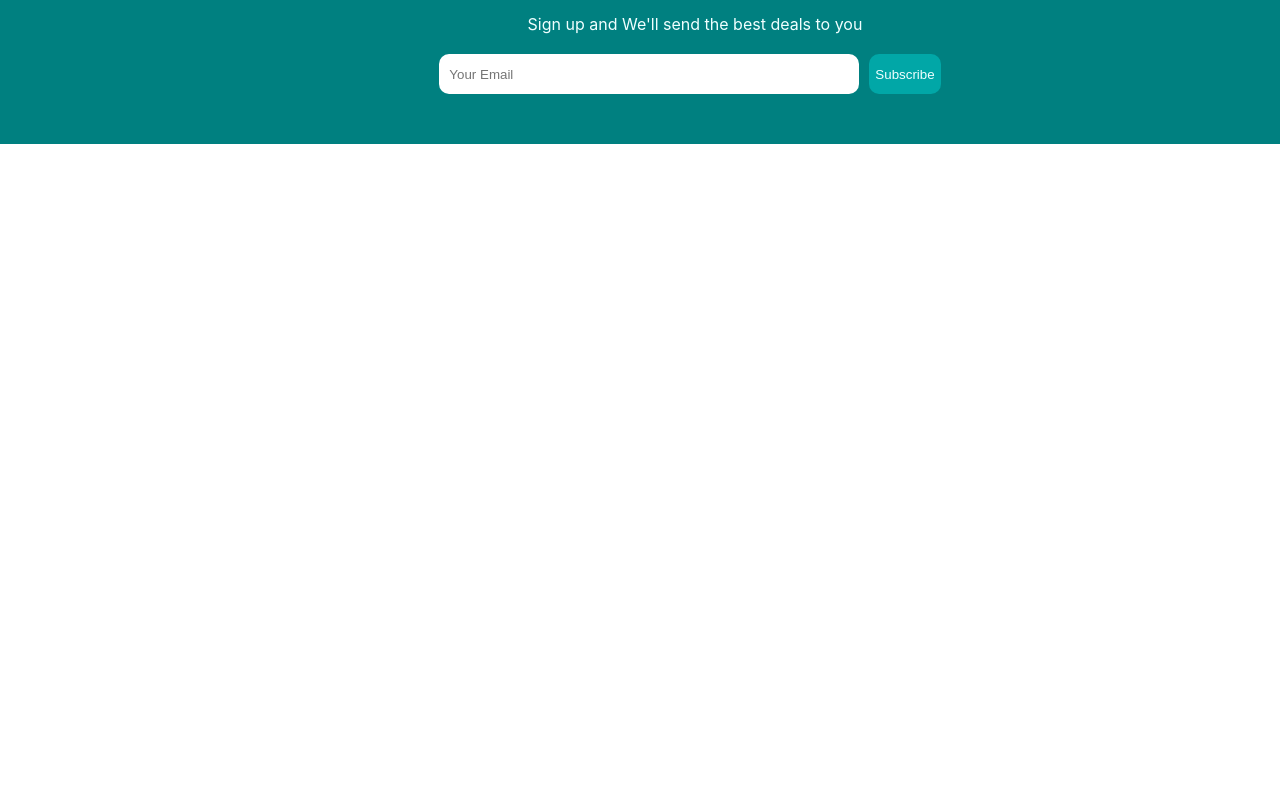
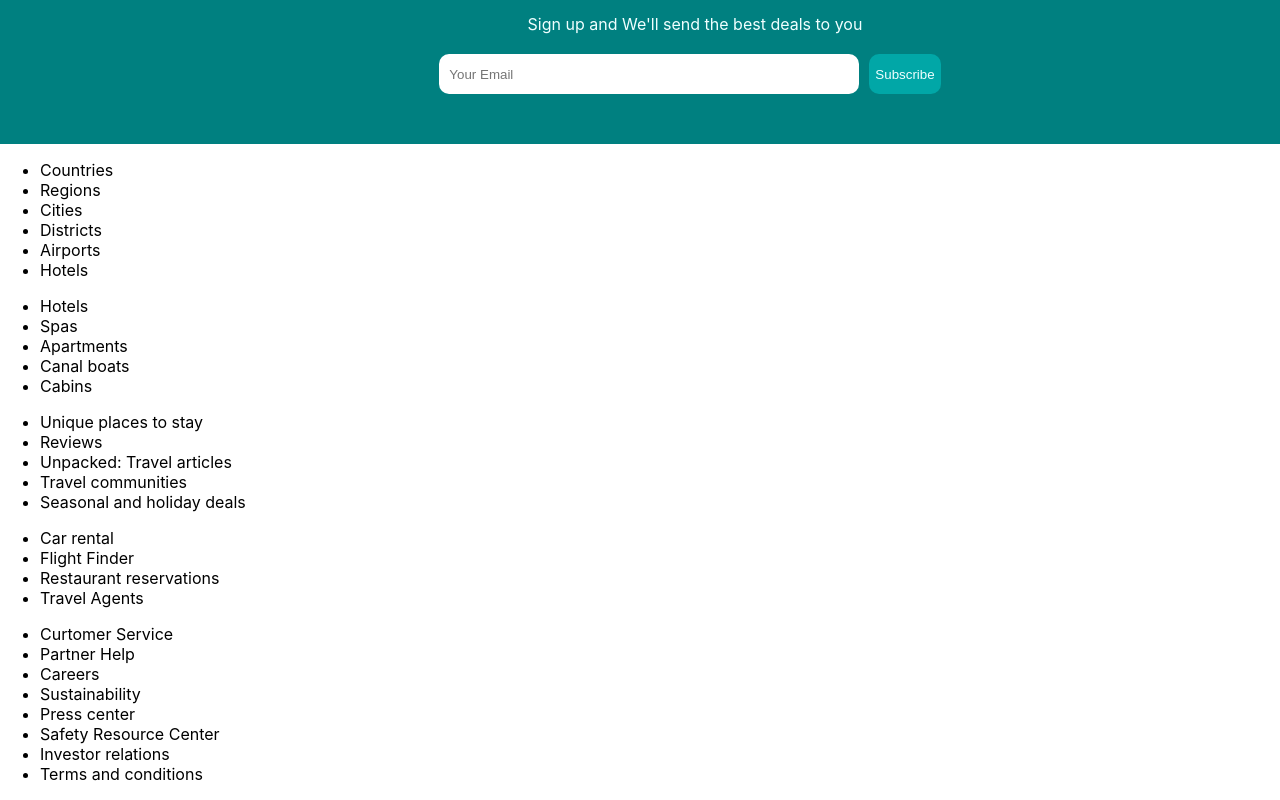
Before and after one commit to zahrabola/my-booking-z-app, a React (Create React App) app: page / in a window 1280 px wide. Shown: the part 1733-2533 px from the top of the page. Before the commit the page ends 1877 px from the top, so only its background shows below. Built offline with nearby package versions, Linux system fonts and the light colour scheme.

Commit message:
Update footer

```diff
--- a/src/Pages/home/Home.jsx
+++ b/src/Pages/home/Home.jsx
@@ -5,7 +5,9 @@
 import Propertylist from "../../components/propertyList/Propertylist";
 import FeaturedProperties from "../../components/featuredProperties/FeaturedProperties";
 import MailList from "../../components/mailList/MailList";
+import Footer from "../../components/footer/Footer";
 import "./Home.css";
+
 
 const Home = () =>{
     return (
@@ -19,6 +21,7 @@
           <h1 className="homeTitle">Homes guests love</h1>
           <FeaturedProperties />
            <MailList/>
+           <Footer />
            </div>
         </div>
 
--- /dev/null
+++ b/src/components/footer/Footer.jsx
@@ -0,0 +1,50 @@
+import "./Footer.css";
+const Footer = () => {
+    return (
+      <div className="footer">
+        <div className="footerlist">
+          <ul className="footerlist">
+            <li className="fListItem">Countries</li>
+            <li className="fListItem">Regions</li>
+            <li className="fListItem">Cities</li>
+            <li className="fListItem">Districts</li>
+            <li className="fListItem">Airports</li>
+            <li className="fListItem">Hotels</li>
+          </ul>
+          <ul className="footerlist">
+            <li className="fListItem">Hotels</li>
+            <li className="fListItem">Spas</li>
+            <li className="fListItem">Apartments</li>
+            <li className="fListItem">Canal boats</li>
+            <li className="fListItem">Cabins</li>
+          </ul>
+          <ul className="footerlist">
+            <li className="fListItem">Unique places to stay </li>
+            <li className="fListItem">Reviews</li>
+            <li className="fListItem">Unpacked: Travel articles </li>
+            <li className="fListItem">Travel communities </li>
+            <li className="fListItem">Seasonal and holiday deals </li>
+          </ul>
+          <ul className="footerlist">
+            <li className="fListItem">Car rental </li>
+            <li className="fListItem">Flight Finder</li>
+            <li className="fListItem">Restaurant reservations </li>
+            <li className="fListItem">Travel Agents </li>
+          </ul>
+          <ul className="footerlist">
+            <li className="fListItem">Curtomer Service</li>
+            <li className="fListItem">Partner Help</li>
+            <li className="fListItem">Careers</li>
+            <li className="fListItem">Sustainability</li>
+            <li className="fListItem">Press center</li>
+            <li className="fListItem">Safety Resource Center</li>
+            <li className="fListItem">Investor relations</li>
+            <li className="fListItem">Terms and conditions</li>
+          </ul>
+        </div>
+      </div>
+    );
+}
+
+
+export default Footer;
--- a/src/components/mailList/MailList.jsx
+++ b/src/components/mailList/MailList.jsx
@@ -20,4 +20,4 @@
 
 
 
-export default MailList
+export default MailList;
```
Also changed, not shown: src/components/footer/Footer.css (added).
